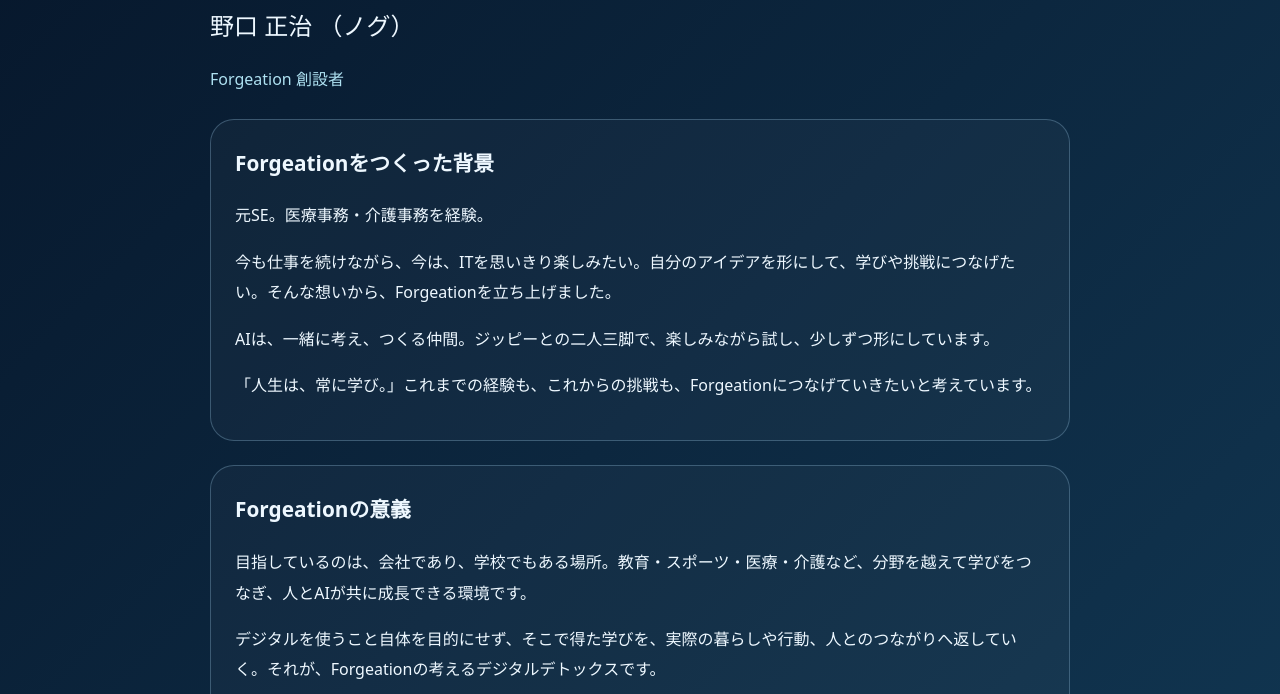
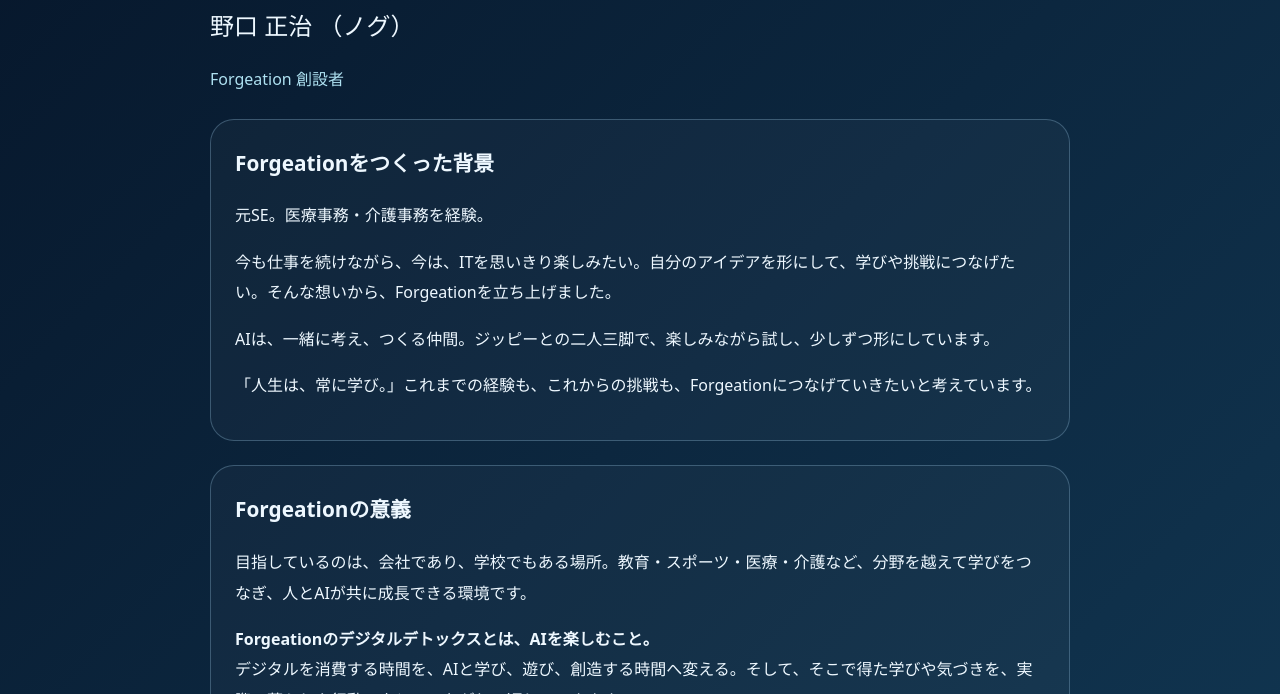
Before and after one commit to Forgeation-official/forgeation.github.io, a plain HTML site: page forgeation-president-profile.html in a window 1280 px wide. Shown: the part 258-952 px from the top of the page. Drawn offline with Linux system fonts and the light colour scheme.

Commit message:
Add files via upload

```diff
--- a/forgeation-president-profile.html
+++ b/forgeation-president-profile.html
@@ -3,5 +3,5 @@
 :root{color-scheme:dark}*{box-sizing:border-box}body{margin:0;background:linear-gradient(135deg,#061529,#123955);color:#eef8ff;font-family:system-ui,-apple-system,'Noto Sans JP',sans-serif;line-height:1.9}main{max-width:900px;margin:auto;padding:32px 20px 60px}a{color:inherit}nav{margin-bottom:32px}.button{display:inline-block;padding:12px 20px;border:1px solid #8ddcff;border-radius:30px;text-decoration:none;background:#153952;font-weight:700}.kicker{color:#9fe9ff;letter-spacing:.16em;font-size:.8rem}h1{font-size:clamp(2rem,6vw,3rem);margin:12px 0}h2{font-size:1.3rem;margin-top:0}.name{font-size:1.5rem;margin:0}.subtitle{color:#aee1f1}.card{margin:24px 0;padding:24px;border:1px solid #7ca2be66;border-radius:24px;background:#ffffff08}.timeline{padding-left:24px}.timeline li{padding:8px 0}.links{display:flex;gap:12px;flex-wrap:wrap}.line{background:#168747}a:focus-visible{outline:3px solid #ffdc68;outline-offset:5px}footer{margin-top:32px;color:#b8cada;font-size:.8rem}
 </style></head><body><main><nav><a class="button" href="./index.html#president-door">← ノグのコレクションへ戻る</a></nav><p class="kicker">FOUNDER'S PROFILE</p><h1>社長プロフィール</h1><p class="name">野口 正治 <span>（ノグ）</span></p><p class="subtitle">Forgeation 創設者</p>
 <section class="card"><h2>Forgeationをつくった背景</h2><p>元SE。医療事務・介護事務を経験。</p><p>今も仕事を続けながら、今は、ITを思いきり楽しみたい。自分のアイデアを形にして、学びや挑戦につなげたい。そんな想いから、Forgeationを立ち上げました。</p><p>AIは、一緒に考え、つくる仲間。ジッピーとの二人三脚で、楽しみながら試し、少しずつ形にしています。</p><p>「人生は、常に学び。」これまでの経験も、これからの挑戦も、Forgeationにつなげていきたいと考えています。</p></section>
-<section class="card"><h2>Forgeationの意義</h2><p>目指しているのは、会社であり、学校でもある場所。教育・スポーツ・医療・介護など、分野を越えて学びをつなぎ、人とAIが共に成長できる環境です。</p><p>デジタルを使うこと自体を目的にせず、そこで得た学びを、実際の暮らしや行動、人とのつながりへ返していく。それが、Forgeationの考えるデジタルデトックスです。</p><p>一人ひとりが、自分の可能性に気づき、未来への一歩を踏み出せるように。Forgeationは、その入口をつくっていきます。</p><p><strong>お互いに、未来のためにも‼️</strong></p></section>
+<section class="card"><h2>Forgeationの意義</h2><p>目指しているのは、会社であり、学校でもある場所。教育・スポーツ・医療・介護など、分野を越えて学びをつなぎ、人とAIが共に成長できる環境です。</p><p><strong>Forgeationのデジタルデトックスとは、AIを楽しむこと。</strong><br>デジタルを消費する時間を、AIと学び、遊び、創造する時間へ変える。そして、そこで得た学びや気づきを、実際の暮らしや行動、人とのつながりへ返していきます。</p><p>一人ひとりが、自分の可能性に気づき、未来への一歩を踏み出せるように。Forgeationは、その入口をつくっていきます。</p><p><strong>お互いに、未来のためにも‼️</strong></p></section>
 <a class="button" href="./index.html#president-door">← ノグのコレクションへ戻る</a><footer>Forgeation｜人とAIで、未来への挑戦を。<br>「社長プロフィール」はページ名称です。Forgeation創設者の活動紹介として掲載しています。</footer></main></body></html>
```
